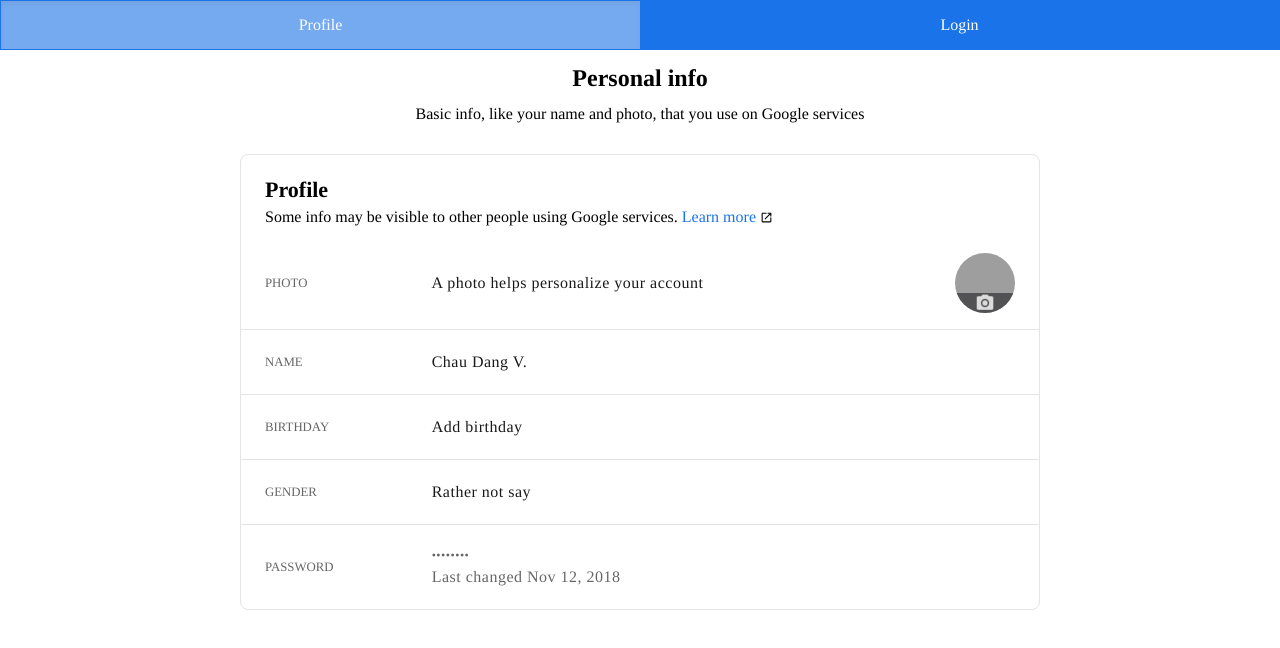
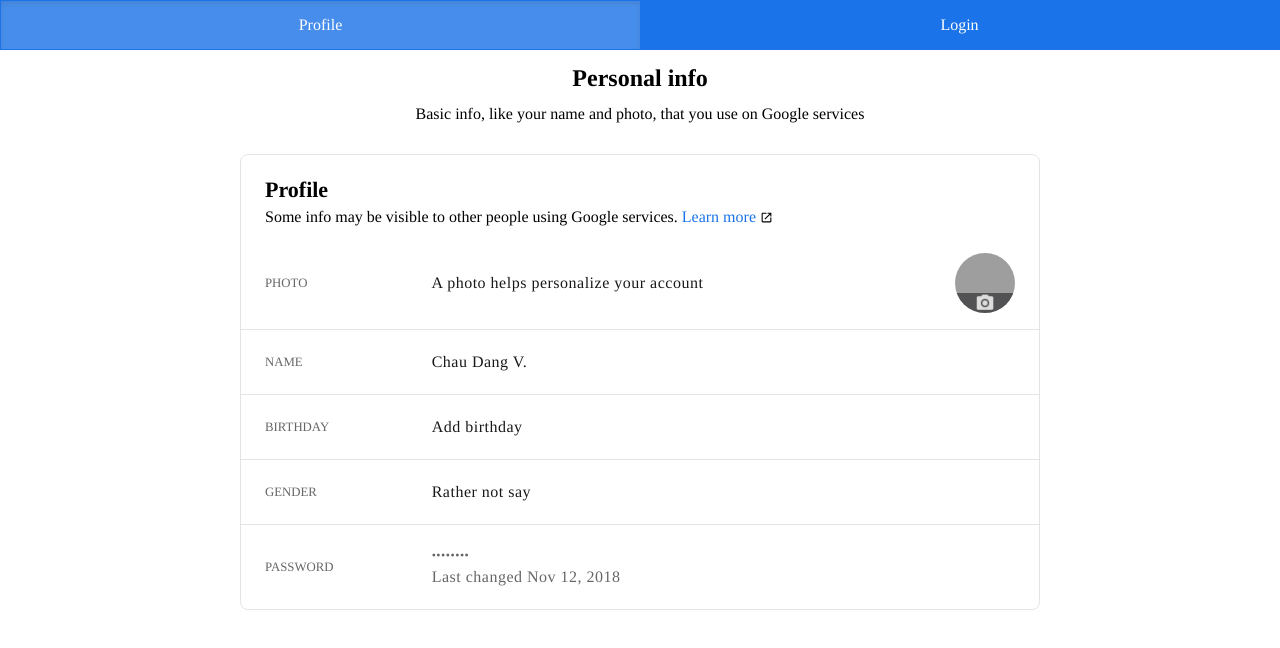
Before and after one commit to at-chaudang/Angular-template, an Angular app: page /profile in a window 1280 px wide. Shown: the top 648 px of the page. Built offline with nearby package versions, Linux system fonts and the light colour scheme; grey boxes are pictures that could not be loaded.

Commit message:
Fix active class

```diff
--- a/src/scss/state/_state.scss
+++ b/src/scss/state/_state.scss
@@ -23,7 +23,7 @@
 .active {
   color: map-get($colors, active);
   box-shadow: inset 0 3px 5px rgba(0, 0, 0, 0.125);
-  opacity: .6;
+  opacity: .8;
 }
 .txt-center {
   text-align: center;
```
